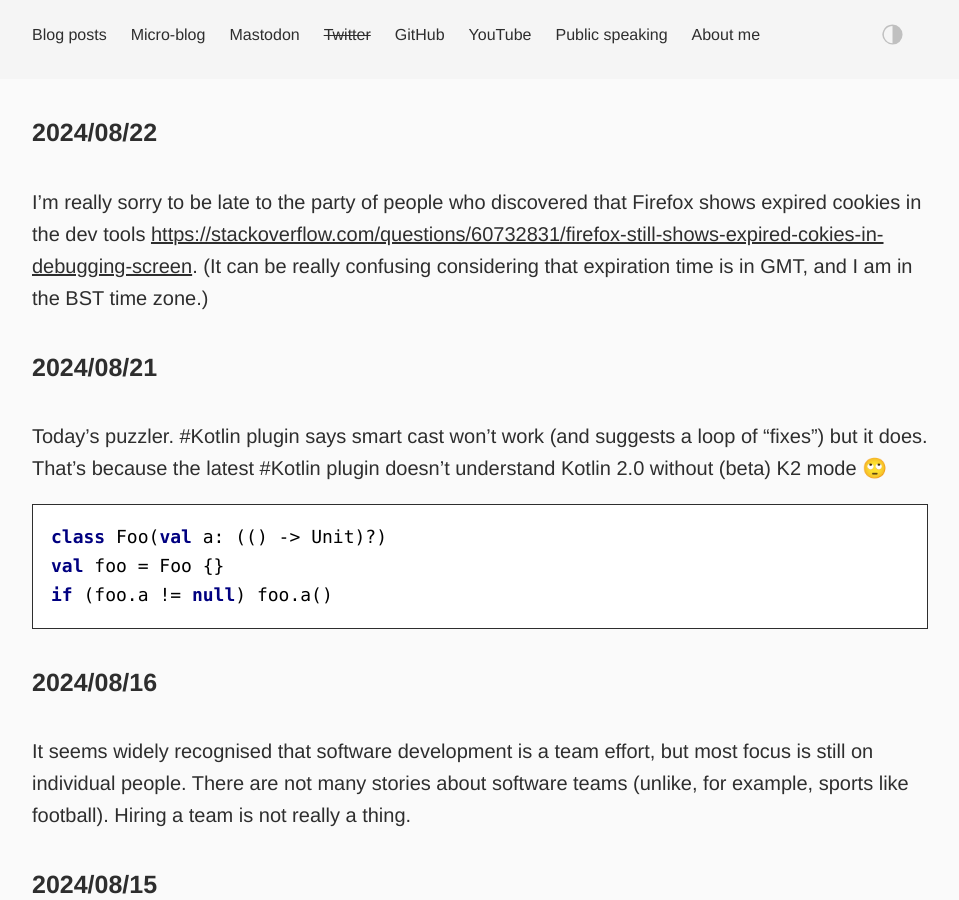
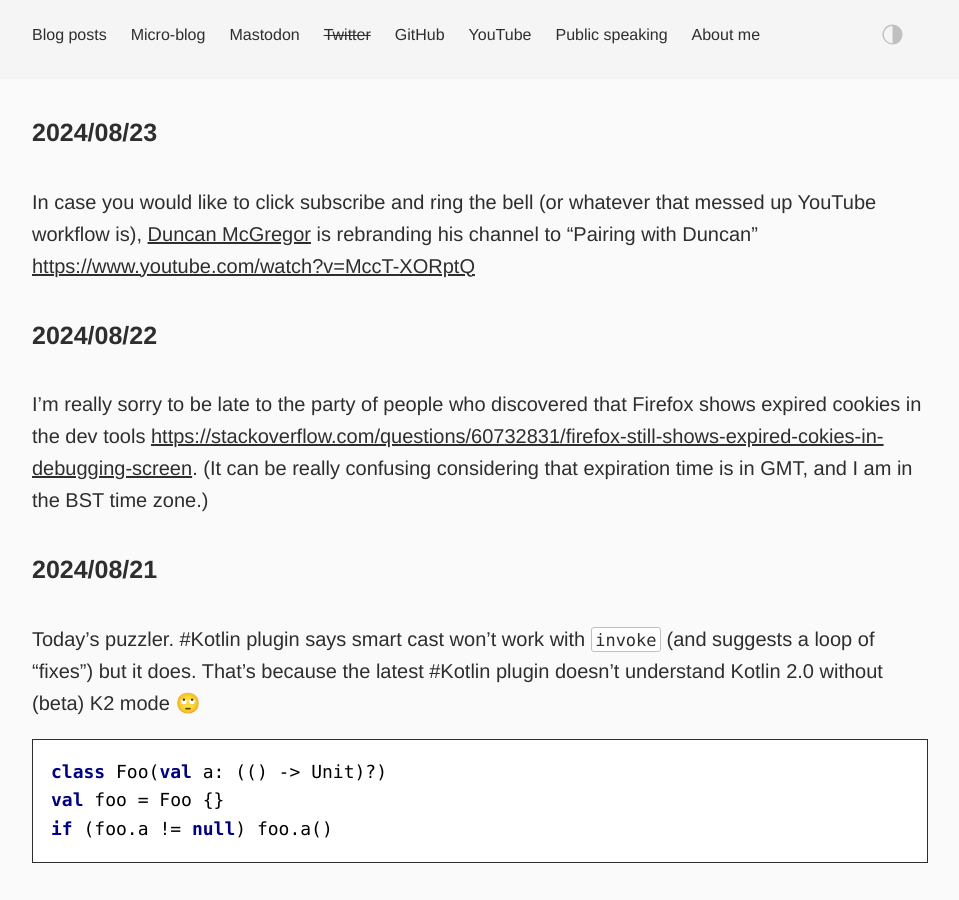
Before and after one commit to dkandalov/dkandalov.github.io, a Jekyll site: the page built from micro-blog.md, in a window 1280 px wide and 900 px high. Shown: the whole window, without its empty margins (160-1119 px from the left). Built offline with Jekyll 4.4.1, drawn with Linux system fonts in a browser that asks for light colours.

Commit message:
updated micro-blog

```diff
--- a/micro-blog.md
+++ b/micro-blog.md
@@ -3,11 +3,14 @@ layout: post
 permalink: /micro-blog/
 ---
 
+#### 2024/08/23
+In case you would like to click subscribe and ring the bell (or whatever that messed up YouTube workflow is), [Duncan McGregor](https://twitter.com/duncanmcg) is rebranding his channel to "Pairing with Duncan" <https://www.youtube.com/watch?v=MccT-XORptQ>
+
 #### 2024/08/22
 I'm really sorry to be late to the party of people who discovered that Firefox shows expired cookies in the dev tools <https://stackoverflow.com/questions/60732831/firefox-still-shows-expired-cokies-in-debugging-screen>. (It can be really confusing considering that expiration time is in GMT, and I am in the BST time zone.)
 
 #### 2024/08/21
-Today's puzzler. #Kotlin plugin says smart cast won't work (and suggests a loop of "fixes") but it does. That's because the latest #Kotlin plugin doesn't understand Kotlin 2.0 without (beta) K2 mode 🙄
+Today's puzzler. #Kotlin plugin says smart cast won't work with `invoke` (and suggests a loop of "fixes") but it does. That's because the latest #Kotlin plugin doesn't understand Kotlin 2.0 without (beta) K2 mode 🙄
 <kotlin>
 class Foo(val a: (() -&gt; Unit)?)
 val foo = Foo {}
```
